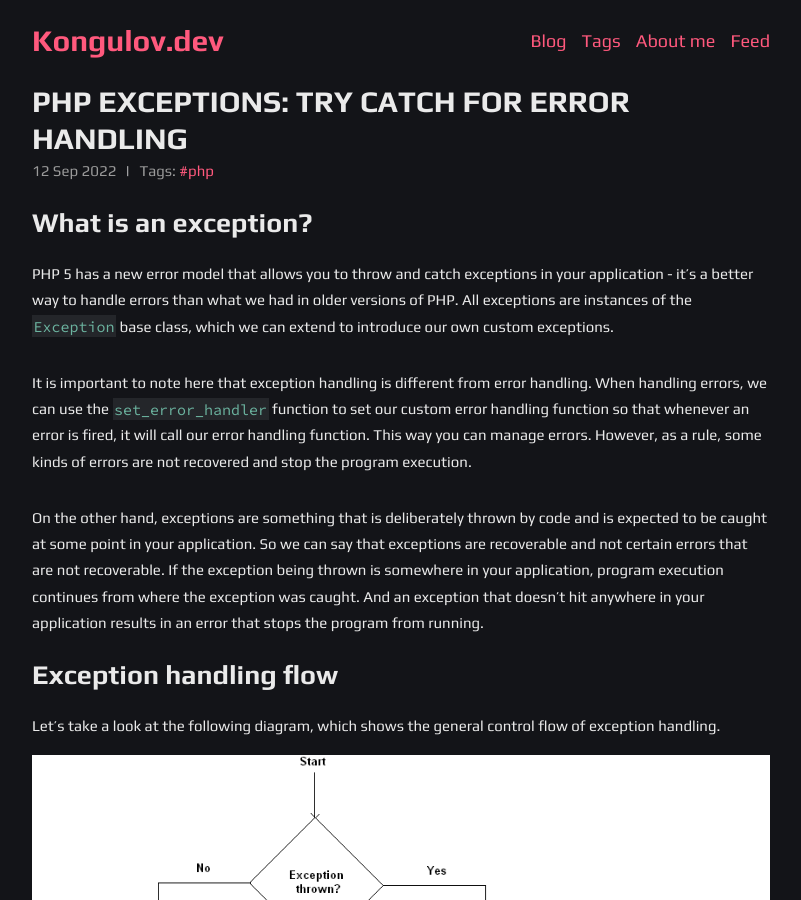
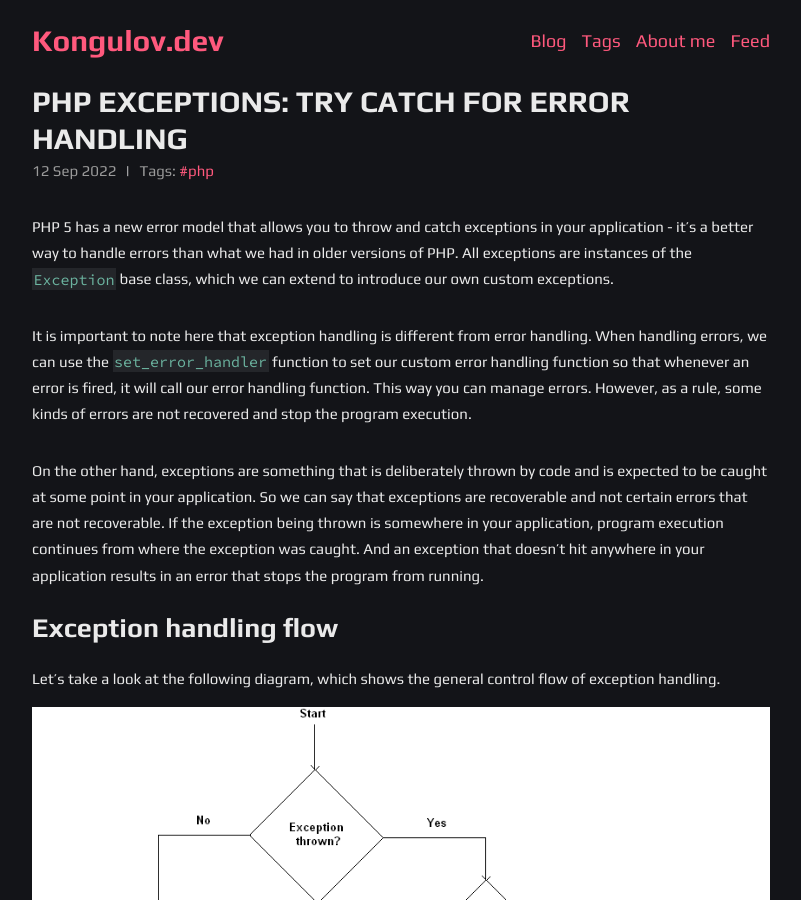
Before and after one commit to kongulov/kongulov.dev, a Jekyll site: the page built from _posts/2022-09-12-php-exceptions-try-catch-for-error-handling.md, in a window 1280 px wide and 900 px high. Shown: the whole window, without its empty margins (239-1040 px from the left). Built offline with Jekyll 4.4.1, drawn with Linux system fonts in a browser that asks for light colours.

Commit message:
new post

```diff
--- a/_posts/2022-09-12-php-exceptions-try-catch-for-error-handling.md
+++ b/_posts/2022-09-12-php-exceptions-try-catch-for-error-handling.md
@@ -10,8 +10,6 @@ image:
     alt: Exception handling in a try catch finally block
 tags: php
 ---
-
-<h2>What is an exception?</h2>
 
 PHP 5 has a new error model that allows you to throw and catch exceptions in your application - it's a better way to handle errors than what we had in older versions of PHP.
 All exceptions are instances of the `Exception` base class, which we can extend to introduce our own custom exceptions.
```
